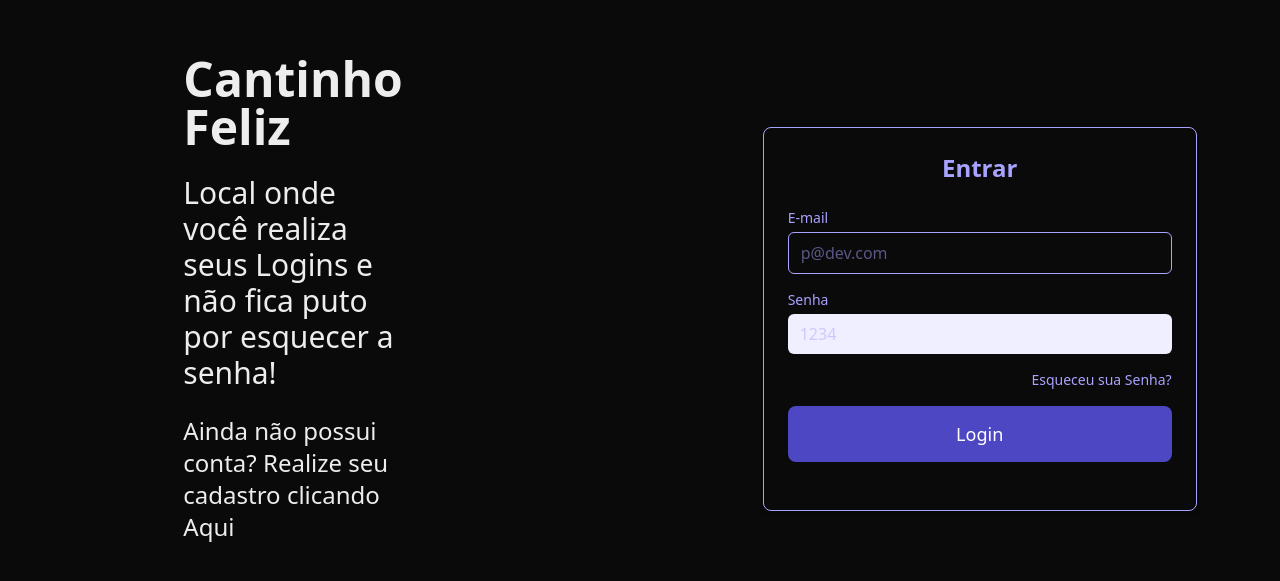
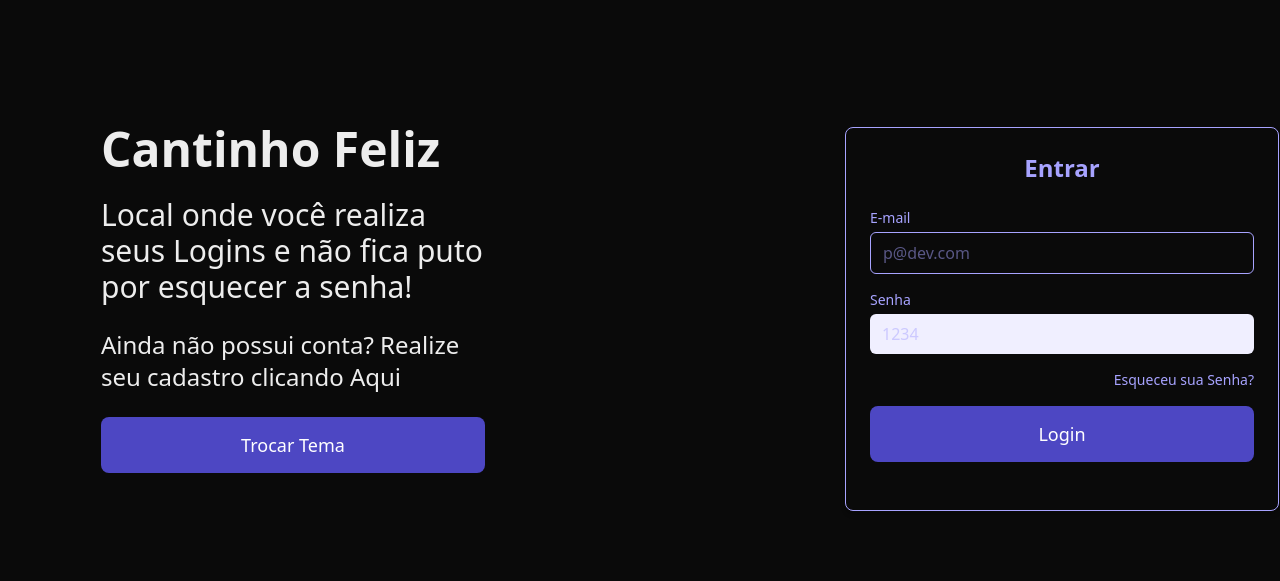
Before and after one commit to Leandroooh/customtheme, a Next.js app: page / in a window 1280 px wide. Shown: the part 101-682 px from the top of the page. Built offline with nearby package versions, Linux system fonts and the light colour scheme.

Commit message:
style: Added Theme Button

```diff
--- a/src/app/page.tsx
+++ b/src/app/page.tsx
@@ -17,6 +17,9 @@ export default function Home() {
 
         <p className='mt-6 text-2xl'>Ainda não possui conta? Realize seu cadastro <span>clicando Aqui</span></p>
 
+        <div className='mt-6'>
+          <ThemedButton label="Trocar Tema" onClick={toggleTheme} />
+        </div>
       </div>
       <div className='min-h-xl'>
         <ThemedCard emailText='p@dev.com' passwordText='1234' />
```
